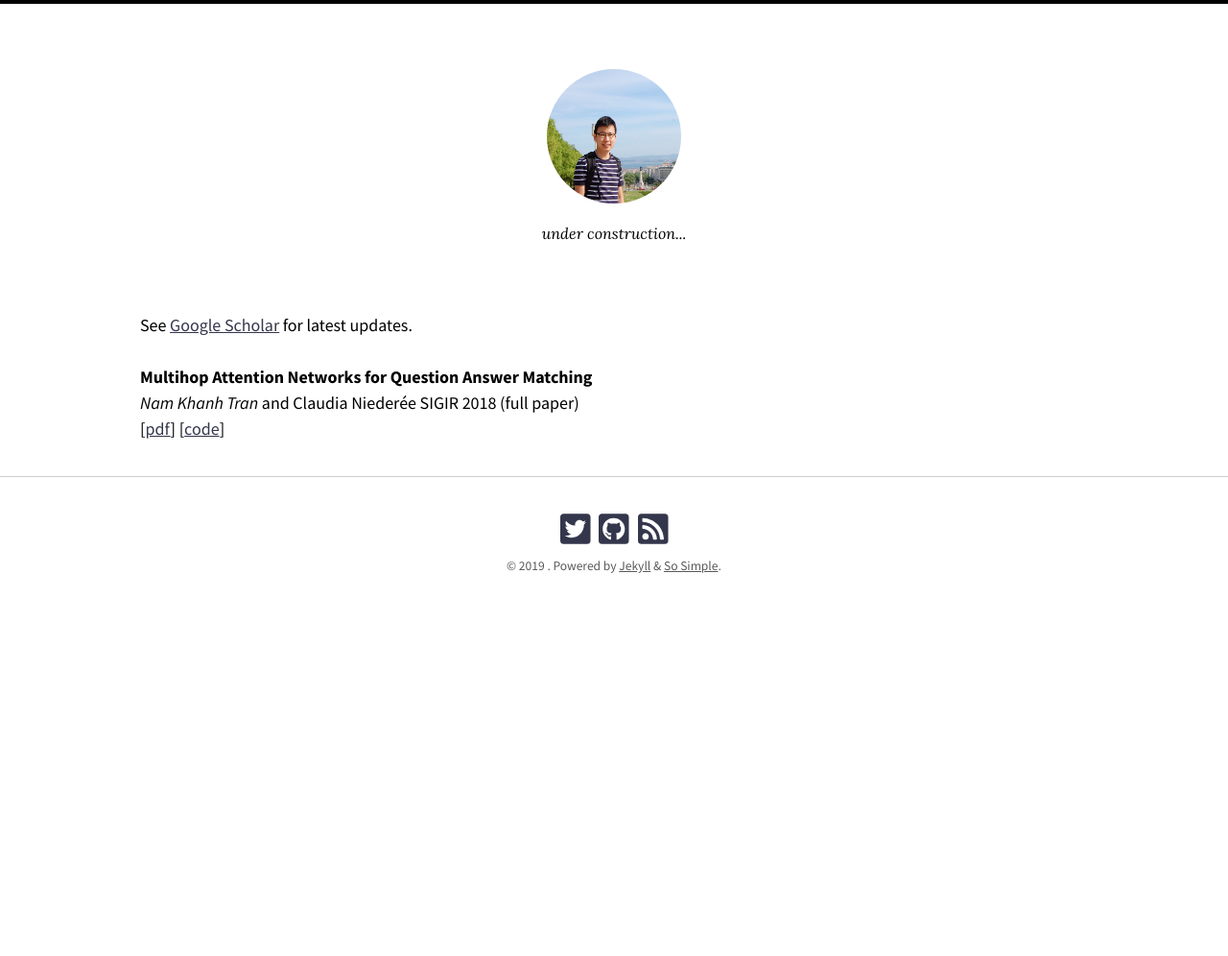
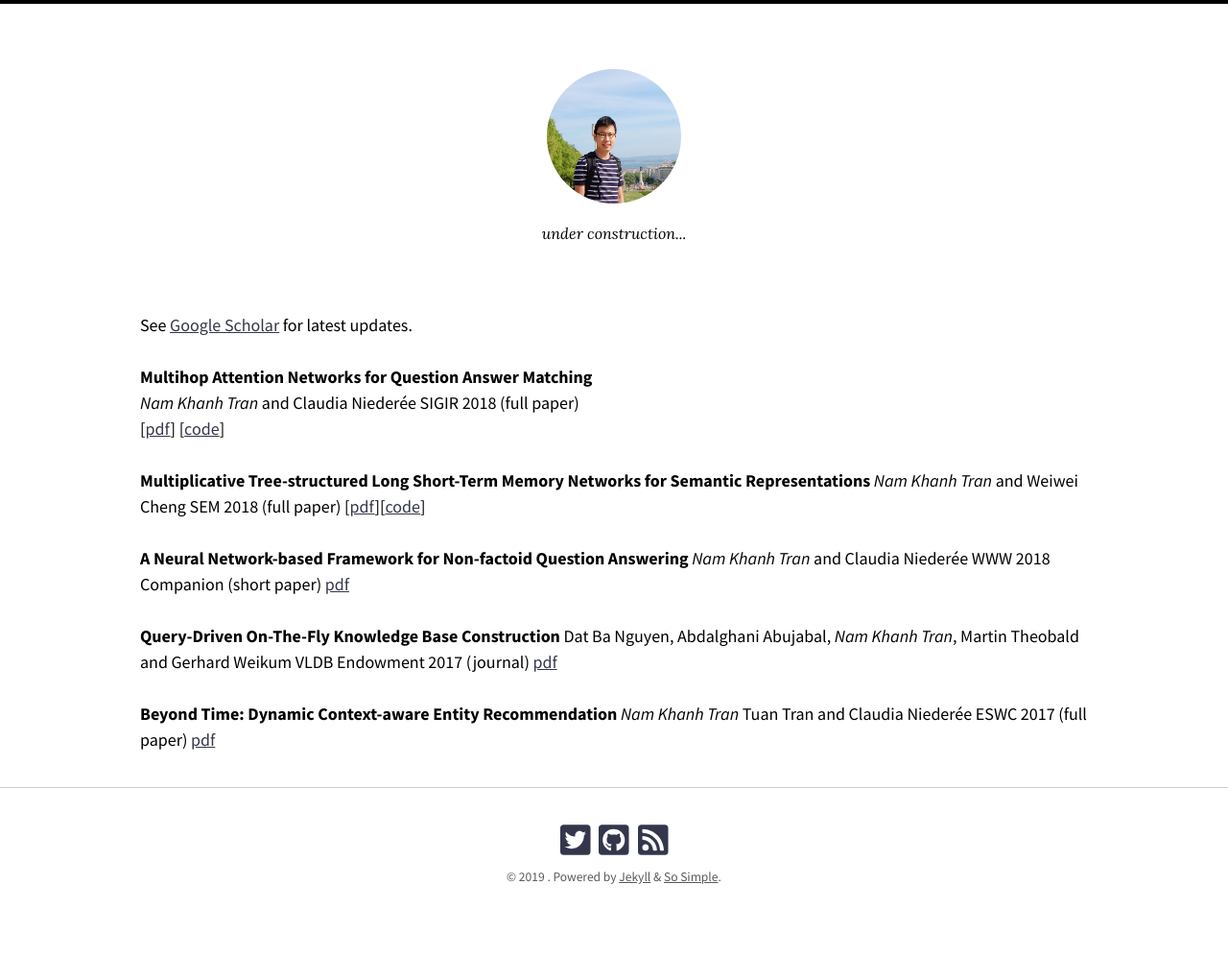
Before and after one commit to namkhanhtran/namkhanhtran.github.io, a Jekyll site: the page built from publications.md, in a window 1280 px wide. Shown: the whole page at 96% size. Built offline with Jekyll 4.4.1, drawn with Linux system fonts in a browser that asks for light colours; nearby versions of some CDN libraries; before the commit the page ends 900 px from its top, so only the background shows below that.

Commit message:
update publications

```diff
--- a/publications.md
+++ b/publications.md
@@ -7,3 +7,23 @@ See [Google Scholar](https://scholar.google.de/citations?user=61ZSm2QAAAAJ&hl=en
 _Nam Khanh Tran_ and Claudia Nieder&#233;e
 SIGIR 2018 (full paper)
 [[pdf](https://dl.acm.org/citation.cfm?id=3210009)] [[code](https://github.com/namkhanhtran/nn4nqa)]
+
+**Multiplicative Tree-structured Long Short-Term Memory Networks for Semantic Representations**
+_Nam Khanh Tran_ and Weiwei Cheng
+SEM 2018 (full paper)
+[[pdf](https://www.aclweb.org/anthology/S18-2032/)][[code](https://github.com/namkhanhtran/m-treelstm)]
+
+**A Neural Network-based Framework for Non-factoid Question Answering**
+_Nam Khanh Tran_ and Claudia Nieder&#233;e
+WWW 2018 Companion (short paper)
+[pdf](https://dl.acm.org/citation.cfm?id=3191830)
+
+**Query-Driven On-The-Fly Knowledge Base Construction**
+Dat Ba Nguyen, Abdalghani Abujabal, _Nam Khanh Tran_, Martin Theobald and Gerhard Weikum
+VLDB Endowment 2017 (journal)
+[pdf](http://www.vldb.org/pvldb/vol11/p66-nguyen.pdf)
+
+**Beyond Time: Dynamic Context-aware Entity Recommendation**
+_Nam Khanh Tran_ Tuan Tran and Claudia Nieder&#233;e
+ESWC 2017 (full paper)
+[pdf](https://link.springer.com/chapter/10.1007/978-3-319-58068-5_22)
```
